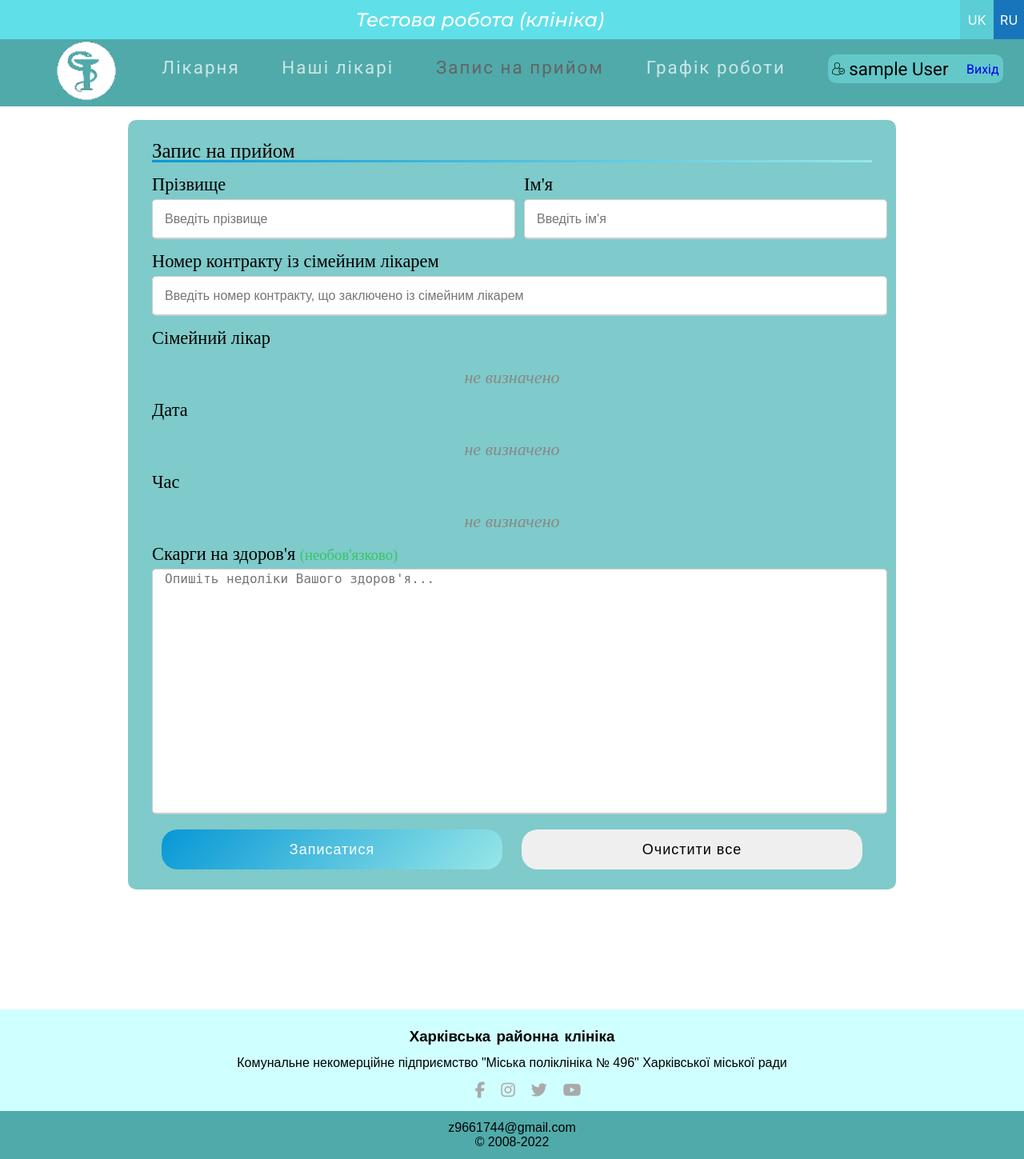
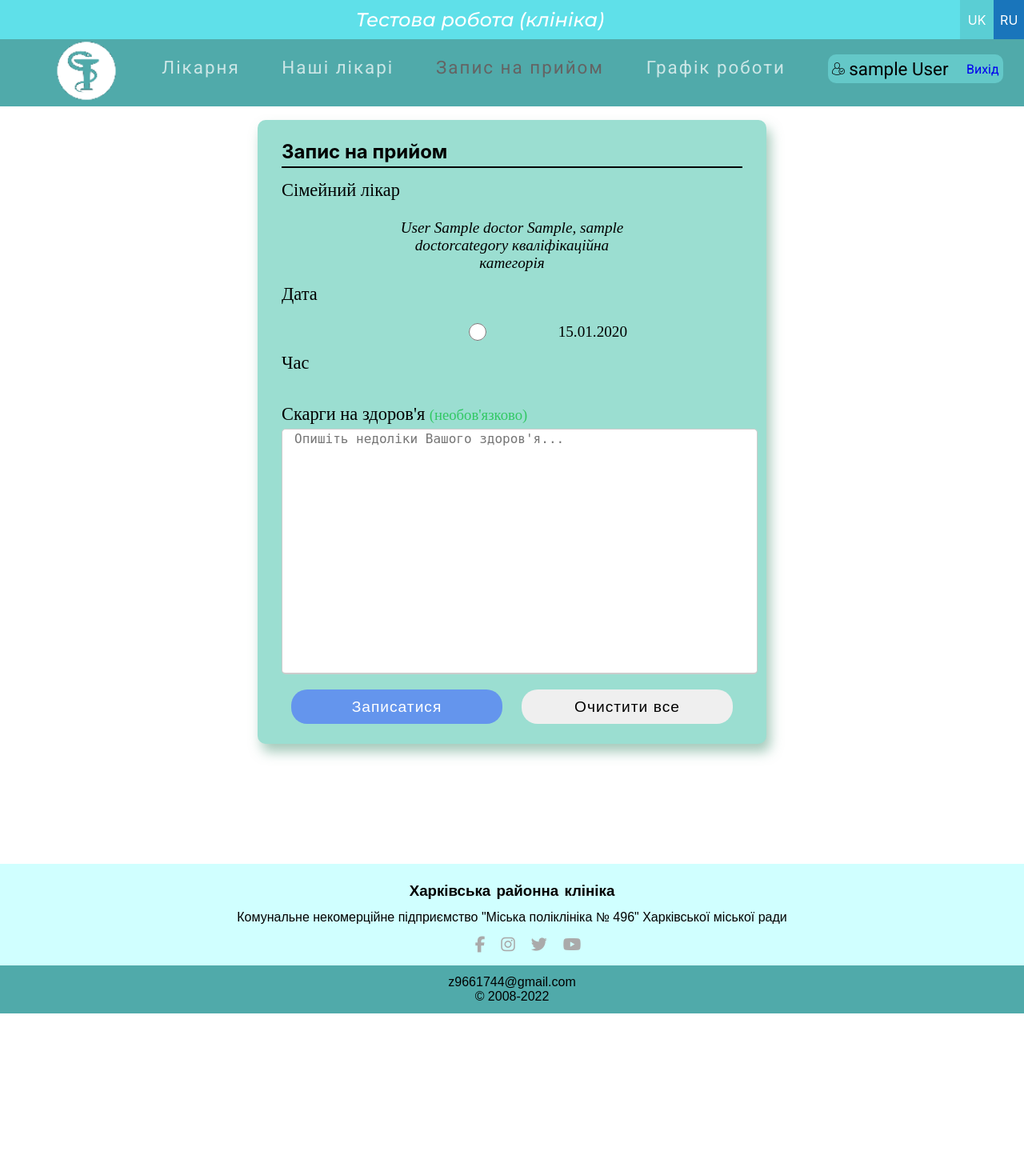
Before and after one commit to vadmart/clinic-site-nure, a Django app: page /ru/making-an-appointment in a window 1280 px wide. Shown: the whole page at 80% size. After the commit the page ends 1267 px from the top, so only its background shows below. Run offline with Django 4.2, Linux system fonts and the light colour scheme; a user stored in the database is signed in; tables that the repository leaves empty hold one stand-in row (values such as "Sample post"); some libraries are stand-ins or nearby versions.

Commit message:
Implemented recording to appointment. Fixed registration form (not ideal, still need to fix fields' size changing)

```diff
--- a/clinic/models.py
+++ b/clinic/models.py
@@ -127,8 +127,8 @@
     doctor = models.ForeignKey(Doctor, on_delete=models.CASCADE)
     start_datetime = models.DateTimeField()
     end_datetime = models.DateTimeField()
-    cabinet = models.ForeignKey(Cabinet, null=True, on_delete=models.SET_NULL)
-    patient = models.ForeignKey(Patient, null=True, on_delete=models.SET_NULL)
+    cabinet = models.ForeignKey(Cabinet, null=True, blank=True, on_delete=models.SET_NULL)
+    patient = models.ForeignKey(Patient, null=True, blank=True, on_delete=models.SET_NULL)
 
     def __str__(self):
         return f"Doctor: {self.doctor.lastname} {self.doctor.name}, date: {self.start_datetime.date()}"
--- a/clinic/static/css/common.css
+++ b/clinic/static/css/common.css
@@ -274,6 +274,11 @@
     border-radius: 10px;
 }
 
+li.menu-item a.dropbtn:hover + .dropdown-content,
+li.menu-item .dropdown-content:hover {
+    display: block;
+}
+
 .menu .dropdown-content .inner-btn {
     float: none;
     display: block;
--- a/clinic/static/css/making-an-appointment.css
+++ b/clinic/static/css/making-an-appointment.css
@@ -1,4 +1,12 @@
 @import url('https://fonts.googleapis.com/css2?family=Roboto:wght@300;400;700&display=swap');
+
+:root {
+    --main-font-family: "Inter", sans-serif;
+}
+
+.hidden {
+    display: none !important;
+}
 
 .form-wrapper {
     display: flex;
@@ -8,19 +16,20 @@
 }
 
 .form-container {
-    max-width: 900px;
+    max-width: 576px;
     width: 100%;
-    background-color: rgba(0, 150, 150, 0.5);
+    background-color: rgba(155, 222, 209, 1);
     display: grid;
     grid-row-gap: 15px;
     padding: 25px 30px;
     border-radius: 10px;
+    box-shadow: 5px 10px 15px rgba(75, 150, 120, 0.5);
 }
 
 .form-container .title-block {
-    font-size: 25px;
-    font-weight: 500;
+    font-family: var(--main-font-family);
     position: relative;
+    padding-bottom: 0.25em;
 }
 
 .form-container .title-block:before {
@@ -28,9 +37,9 @@
     position: absolute;
     left: 0;
     bottom: 0;
-    height: 3px;
+    height: 2px;
     width: 100%;
-    background: linear-gradient(135deg, #0697D6, #97E7E7);
+    background: #000000;
 }
 
 
@@ -81,10 +90,16 @@
     width: 100%;
 }
 
-.user-details .inner-box .unknown-block {
+.user-details .inner-box span.info {
     font-style: italic;
-    font-size: 22px;
-    color: #888;
+    font-size: 1.2em;
+    text-align: center;
+}
+
+.user-details .inner-box span.unknown-block {
+    font-style: italic;
+    font-size: 1.2em;
+    color: #777777;
     text-align: center;
 }
 
@@ -129,10 +144,22 @@
 }
 
 .user-details .inner-box .info-block {
+    display: grid;
+    justify-content: center;
+    grid-template-columns: repeat(auto-fit, minmax(115px, 0.5fr));
+    grid-row-gap: 1em;
+    grid-column-gap: 1em;
+}
+
+.user-details .inner-box .appointment-date {
     display: flex;
-    justify-content: space-around;
-    column-gap: 5px;
 }
+
+.user-details .inner-box .appointment-time {
+    display: none;
+    grid-template-columns: 1fr 3fr;
+}
+
 
 .inner-box .info-block input {
     width: 100%;
@@ -156,32 +183,33 @@
 }
 
 form .button {
-    height: 50px;
+    height: 2.25em;
 }
 
 form #buttons {
     display: flex;
 }
 
-form .button {
+form input.button {
     width: 50%;
     margin: 0 12px;
     outline: none;
     border: none;
     border-radius: 20px;
-    font-size: 18px;
+    font-size: 1.2em;
     letter-spacing: 1px;
     font-weight: 500;
+    transition: all 0.5s ease;
 }
 
-.button#record {
+input.button#record {
     color: #fff;
-    background: linear-gradient(135deg, #0697D6, #97E7E7);
+    background-color: rgba(100, 149, 237, 1);
 }
 
-.button#record:hover {
+input.button#record:hover {
     color: #eee;
-    background: linear-gradient(-135deg, #0697D6, #97E7E7);
+    background-color: rgba(0, 149, 237, 1);
 }
 
 .button#clear:hover {
@@ -203,7 +231,7 @@
 }
 
 section#modal-wrapper {
-    font-family: "Roboto", sans-serif;
+    font-family: "Inter", sans-serif;
     position: absolute;
     z-index: 1000;
     width: 100%;
--- a/clinic/static/js/form.js
+++ b/clinic/static/js/form.js
@@ -1,33 +1,16 @@
 const URL = "doctor-info";
-const necessaryFields = {
-    lastname: window["lastname"],
-    firstname: window["firstname"],
-    contractNum: window["contract"]
-};
-
-const formElems = {
-    form: window["record-form"],
-    familyDoctor: window["family-doctor"],
-    dateBlock: window["date"],
-    timeBlock: window["time"],
-    complaint: window["complaint"],
-    submitButton: window["record"],
-    clearButton: window["clear"]
-}
 
 const plainText = document.createElement("span");
 const errSpan = document.createElement("span");
 errSpan.className = "err-msg";
 errSpan.innerText = "Поле не може бути порожнім";
 
-for (var elem in necessaryFields) {
-    necessaryFields[elem].addEventListener("change", checkInvalid);
-    necessaryFields[elem].addEventListener("change", (e) => makeRequest(e, URL));
+const dateInputs = document.getElementsByClassName("date");
+const timeBlocks = document.getElementsByClassName("appointment-time");
+
+for (let inp of dateInputs) {
+    inp.addEventListener("click", showTime);
 }
-
-formElems.submitButton.addEventListener("click", submitForm);
-formElems.clearButton.addEventListener("click", clearForm);
-
 
 Object.compare = function (obj1, obj2) {
     for (var el in obj1) {
@@ -49,183 +32,41 @@
     return true;
 }
 
-function makeRequest(event, url) {
-    if (!checkNecessary()) return false;
-    var httpRequest = false;
-    if (window.XMLHttpRequest) {
-        httpRequest = new XMLHttpRequest();
-        if (httpRequest.overrideMimeType) {
-            httpRequest.overrideMimeType("text/xml");
-        }
-    } else if (window.ActiveXObject) {
-        httpRequest = new ActiveXObject("Microsoft.XMLHTTP");
-    }
-    if (!httpRequest) {
-        alert("Неможливо створити екземпляр класу XMLHTTP");
-        return false;
-    }
-    clearFields(formElems.timeBlock, formElems.dateBlock, formElems.familyDoctor);
-    plainText.innerText = "завантаження...";
-    plainText.className = "unknown-block";
-    formElems.familyDoctor.appendChild(plainText.cloneNode(true));
-    formElems.dateBlock.appendChild(plainText.cloneNode(true));
-    formElems.timeBlock.appendChild(plainText.cloneNode(true));
-    httpRequest.open("POST", url);
-    httpRequest.setRequestHeader("Content-Type", "application/x-www-form-urlencoded");
-    httpRequest.send(
-        `lastname=${necessaryFields.lastname.value}&name=${necessaryFields.firstname.value}&contract_num=${necessaryFields.contractNum.value}`
-    );
-    httpRequest.onreadystatechange = function () {
-        getInfo(event, httpRequest);
-    };
-
-    function checkNecessary() {
-        for (let elem in necessaryFields) {
-            if (!necessaryFields[elem].checkValidity()) {
-                return false;
-            }
-        }
-        return true;
-    }
-}
-
-function getInfo(event, httpRequest) {
-    try {
-        if (httpRequest.readyState == 4) {
-            if (httpRequest.status == 200) {
-                console.log(JSON.parse(httpRequest.responseText))
-                showDoctor(event, JSON.parse(httpRequest.responseText));
+function showTime(e = null) {
+    // створюємо кнопки із часом та додаємо у блок часів
+    for (let block of timeBlocks) {
+        if (block.classList.contains(e.target.value)) {
+            block.style.display = "grid";
         } else {
-                alert("Із запитом виникла проблема");
-            }
-        }
-    } catch
-        (e) {
-        clearFields(formElems.timeBlock, formElems.dateBlock, formElems.familyDoctor);
-        plainText.innerText = "не визначено";
-        plainText.className = "unknown-block";
-        formElems.familyDoctor.appendChild(plainText.cloneNode(true));
-        formElems.dateBlock.appendChild(plainText.cloneNode(true));
-        formElems.timeBlock.appendChild(plainText.cloneNode(true));
-        alert("Було призведено виняток " + e.description);
-    }
-}
-
-
-function showDoctor(e, doctorData) {
-    clearFields(formElems.timeBlock, formElems.dateBlock, formElems.familyDoctor);
-    if (doctorData["status"] !== "undefined") {
-        formElems.form.dataset.personId = doctorData["personId"];
-        formElems.form.dataset.doctorId = doctorData["doctorId"];
-        plainText.innerText = `${doctorData["lastname"]} ${doctorData["name"]} ${doctorData["patronymic"]}`;
-        plainText.className = "doctor-block";
-        formElems.familyDoctor.appendChild(plainText);
-        showDateTime(doctorData);
-    } else {
-        plainText.innerText = "не визначено";
-        plainText.className = "unknown-block";
-        formElems.familyDoctor.appendChild(plainText.cloneNode(true));
-        formElems.dateBlock.appendChild(plainText.cloneNode(true));
-        formElems.timeBlock.appendChild(plainText.cloneNode(true));
-    }
-}
-
-function checkInvalid(event) {
-    if (!event.target.checkValidity() && !document.querySelector(`#${event.target.parentNode.id} .err-msg`)) {
-        event.target.parentNode.append(errSpan.cloneNode(true));
-        return false;
-    } else if (event.target.checkValidity() && document.querySelector(`#${event.target.parentNode.id} .err-msg`)) {
-        event.target.parentNode.removeChild(document.querySelector(`#${event.target.parentNode.id} .err-msg`));
-    }
-    return true;
-}
-
-function clearFields(...fields) {
-    for (var field of fields) {
-        while (field.firstChild) {
-            field.removeChild(field.firstChild);
+            block.style.display = "none"
         }
     }
 }
 
-function showDateTime(doctorInfo) {
-    const workDatetimeObj = doctorInfo["workSchedule"];
-    let min_dt = ""
-    let max_dt = ""
-    let i = 0
-    for (let key in workDatetimeObj) {
-        if (!i) {
-            min_dt = key
-        }
-        if (Object.keys(workDatetimeObj).length - 1 == i) {
-            max_dt = key
-        }
-        i++;
-    }
-    if (min_dt === "") return;
-    const calendar = document.createElement("input");
-    calendar.type = "date";
-    calendar.min = min_dt;
-    calendar.max = max_dt;
-    calendar.required = true;
-    calendar.id = "calendar";
-    formElems.dateBlock.appendChild(calendar);
-    calendar.addEventListener("change", showTime);
-
-    function showTime(e = null) {
-        clearFields(formElems.timeBlock);
-        clearIds(document.getElementsByClassName(e.target.className));
-        // створюємо кнопки із часом та додаємо у блок часів
-        for (var tm of workDatetimeObj[e.target.value]) {
-            const timeBtn = document.createElement("input");
-            timeBtn.type = "button";
-            timeBtn.value = tm;
-            timeBtn.id = tm;
-            timeBtn.className = "time-button";
-            formElems.timeBlock.appendChild(timeBtn);
-            timeBtn.addEventListener("click", function (e) {
-                // убирати id кнопок часу при натисканні на одну з них
-                clearIds(document.getElementsByClassName(e.target.className));
-                e.target.id = "active-time";
-                // убирати колір на випадок, якщо кнопки червоні
-                for (var btn of document.getElementsByClassName(e.target.className)) {
-                    btn.style.backgroundColor = "";
-                }
-            });
-        }
-    }
-
-    function clearIds(elems) {
-        for (var elem of elems) {
-            elem.id = "";
-        }
-    }
-}
-
-function submitForm(e) {
-    e.preventDefault();
-    if (formElems.form.checkValidity() && document.getElementById("active-time")) {
-        const formAJAX = new XMLHttpRequest();
-        formAJAX.open("POST", "record");
-        formAJAX.setRequestHeader("Content-Type", "application/x-www-form-urlencoded");
-        formAJAX.onreadystatechange = function () {
-            if (formAJAX.readyState == 4) {
-                if (formAJAX.status == 200) {
-                    showModal();
-                } else {
-                    showModal(false);
-                }
-            }
-        }
-        formAJAX.send(`person_id=${formElems.form.dataset.personId}&` +
-            `doctor_id=${formElems.form.dataset.doctorId}&` +
-            `dt_tm=${window["calendar"].value} ${window["active-time"].value}&` +
-            `complaint=${formElems.complaint.value}&` +
-            `csrfmiddlewaretoken=${document.querySelector("input[name=csrfmiddlewaretoken]").value}`);
-    } else {
-        checkTimeButtons();
-        showModal(false);
-    }
+// function submitForm(e) {
+//     e.preventDefault();
+//     if (formElems.form.checkValidity() && document.getElementById("active-time")) {
+//         const formAJAX = new XMLHttpRequest();
+//         formAJAX.open("POST", "record");
+//         formAJAX.setRequestHeader("Content-Type", "application/x-www-form-urlencoded");
+//         formAJAX.onreadystatechange = function () {
+//             if (formAJAX.readyState == 4) {
+//                 if (formAJAX.status == 200) {
+//                     showModal();
+//                 } else {
+//                     showModal(false);
+//                 }
+//             }
+//         }
+//         formAJAX.send(`person_id=${formElems.form.dataset.personId}&` +
+//             `doctor_id=${formElems.form.dataset.doctorId}&` +
+//             `dt_tm=${window["calendar"].value} ${window["active-time"].value}&` +
+//             `complaint=${formElems.complaint.value}&` +
+//             `csrfmiddlewaretoken=${document.querySelector("input[name=csrfmiddlewaretoken]").value}`);
+//     } else {
+//         checkTimeButtons();
+//         showModal(false);
+//     }
 
 function showModal(isValid = true) {
     const popUp = document.getElementById("popup");
@@ -249,21 +90,3 @@
         popUp.classList.remove("open");
     }
 }
-
-    function checkTimeButtons() {
-        for (var btn of document.getElementsByClassName("time-button"))
-            if (!document.getElementById("active-time")) {
-                btn.style.backgroundColor = "red";
-            }
-    }
-}
-
-function clearForm() {
-    clearFields(formElems.timeBlock, formElems.dateBlock, formElems.familyDoctor, formElems.complaint);
-    plainText.innerText = "не визначено";
-    plainText.className = "unknown-block";
-    formElems.familyDoctor.appendChild(plainText);
-    formElems.dateBlock.appendChild(plainText.cloneNode(true));
-    formElems.timeBlock.appendChild(plainText.cloneNode(true));
-    window.scrollTo(0, 0);
-}
--- a/clinic/templates/clinic/pages/making-an-appointment.html
+++ b/clinic/templates/clinic/pages/making-an-appointment.html
@@ -23,49 +23,57 @@
 {% block content %}
     <div class="form-wrapper">
         <div class="form-container">
-        <div class="title-block">Запис на прийом</div>
+            <h2 class="title-block">Запис на прийом</h2>
             <form method="POST" action="record" id="record-form">
                 {% csrf_token %}
                 <div class="user-details">
-                <div class="inner-box" id="patient-lastname">
-                    <label for="lastname" class="details">Прізвище</label>
-                    <input class="textholder" id="lastname" type="text" placeholder="Введіть прізвище"
-                           required>
-                </div>
-                <div class="inner-box" id="patient-firstname">
-                    <label for="firstname" class="details">Ім'я</label>
-                    <input class="textholder" id="firstname" type="text" placeholder="Введіть ім'я"
-                           required>
-                </div>
-                <div class="inner-box" id="patient-contract">
-                    <label for="contract" class="details">Номер контракту із сімейним лікарем</label>
-                    <input class="textholder" id="contract" type="text"
-                           placeholder="Введіть номер контракту, що заключено із сімейним лікарем"
-                           required>
-                </div>
                     <div class="inner-box" id="family-doctor-block">
                         <label for="family-doctor" class="details">Сімейний лікар</label><br>
                         <div class="info-block" id="family-doctor">
-                        <span class="unknown-block">не визначено</span>
+                            <input type="hidden" name="appointment_doctor_pk" value="{{ doctor.pk }}">
+                            <span class="info">{{ doctor.lastname }} {{ doctor.name }} {{ doctor.patronymic }}, {{ doctor.category.name|lower }} кваліфікаційна категорія</span>
                         </div>
                     </div>
                     <div class="inner-box" id="record-date-block">
-                    <label class="details">Дата </label><br>
+                        <label class="details">Дата</label><br>
                         <div class="info-block" id="date">
-                        <span class="unknown-block">не визначено</span>
+                            {% if appointments %}
+                                {% for app_date in app_dates %}
+                                    <div class="appointment-date">
+                                        <input type="radio" class="info date" id="appointment-date-{{ app_date }}" name="appointment_date"
+                                               value="{{ app_date }}" required>
+                                        <label for="appointment-date-{{ app_date }}"
+                                               style="font-size: 1.2em;">{{ app_date }}</label>
+                                    </div>
+                                {% endfor %}
+                            {% else %}
+                                <span class="unknown-block">немає зазначених прийомів</span>
+                            {% endif %}
                         </div>
                     </div>
                     <div class="inner-box" id="record-time-block">
                         <label class="details">Час</label><br>
                         <div class="info-block" id="time">
-                        <span class="unknown-block">не визначено</span>
+                            {% if appointments %}
+                                    {% for app in appointments %}
+                                        <div class="appointment-time {{ app.start_datetime.date|date:'d.m.Y' }}">
+                                            <input type="radio" class="info time" id="appointment-time-{{ app.start_datetime.date|date:'d.m.Y' }}"
+                                                   name="appointment_time"
+                                                   value="{{ app.start_datetime.time }}" required>
+                                            <label for="appointment-time-{{ app.start_datetime.date|date:'d.m.Y' }}"
+                                                   style="font-size: 1.2em;">{{ app.start_datetime.time }}-{{ app.end_datetime.time }}</label>
+                                        </div>
+                                    {% endfor %}
+                                {% else %}
+                                    <span class="unknown-block">немає зазначених прийомів</span>
+                                {% endif %}
                         </div>
                     </div>
                     <div class="inner-box" id="health-complaint">
                         <label for="complaint" class="details">Скарги на здоров'я <small
                                 style="color: rgb(50, 200, 100)">(необов'язково)</small></label>
                         <textarea class="textholder" id="complaint"
-                              placeholder="Опишіть недоліки Вашого здоров'я..."></textarea>
+                                  placeholder="Опишіть недоліки Вашого здоров'я..." name="appointment_complaint"></textarea>
                     </div>
                 </div>
                 <div id="buttons">
@@ -85,6 +93,7 @@
         </div>
     </div>
 {% endblock %}
+
 {% block scripts %}
     <script src="{% static 'js/form.js' %}"></script>
 {% endblock %}
--- a/clinic/urls.py
+++ b/clinic/urls.py
@@ -15,5 +15,6 @@
     path("send_contract_num", views.send_contract_num, name="send_contract_num"),
     path("login", views.ClinicLogin.as_view(), name="login"),
     path("logout", views.ClinicLogout.as_view(), name="logout"),
-    path("sendReview", views.send_review, name="send_review")
+    path("sendReview", views.send_review, name="send_review"),
+    path("record", views.make_record, name="record")
 ]
--- a/clinic/views.py
+++ b/clinic/views.py
@@ -1,5 +1,5 @@
 from django.shortcuts import render
-from clinic.models import Doctor, Patient, Review
+from clinic.models import Doctor, Patient, Review, Recording
 from django.http import HttpResponse, HttpResponseRedirect
 from clinic.contract import get_rand_contract_num
 from clinic.turbosms import TurboSMSMessage
@@ -42,7 +42,23 @@
 
 
 def get_appointment_page(request):
-    return render(request, template_name="clinic/pages/making-an-appointment.html")
+    doctor = Patient.objects.get(user=request.user).doctor
+    appointments = doctor.schedule_set.all()
+    app_dates = []
+    for app in appointments:
+        app_date = app.start_datetime.strftime("%d.%m.%Y")
+        if app_date not in app_dates:
+            app_dates.append(app_date)
+    print(appointments)
+    return render(request, template_name="clinic/pages/making-an-appointment.html", context={"doctor": doctor,
+                                                                                             "appointments": appointments,
+                                                                                             "app_dates": app_dates})
+
+
+def make_record(request):
+    print(request.POST)
+    Recording
+    return HttpResponseRedirect(redirect_to="index")
 
 
 def get_registration_form(request):
```
Also changed, not shown: clinic/static/css/registration.css (+7 -8 lines), clinic/templates/registration/registration.html (+4 -4 lines). Lines whose indentation alone changed are shown as unchanged.
